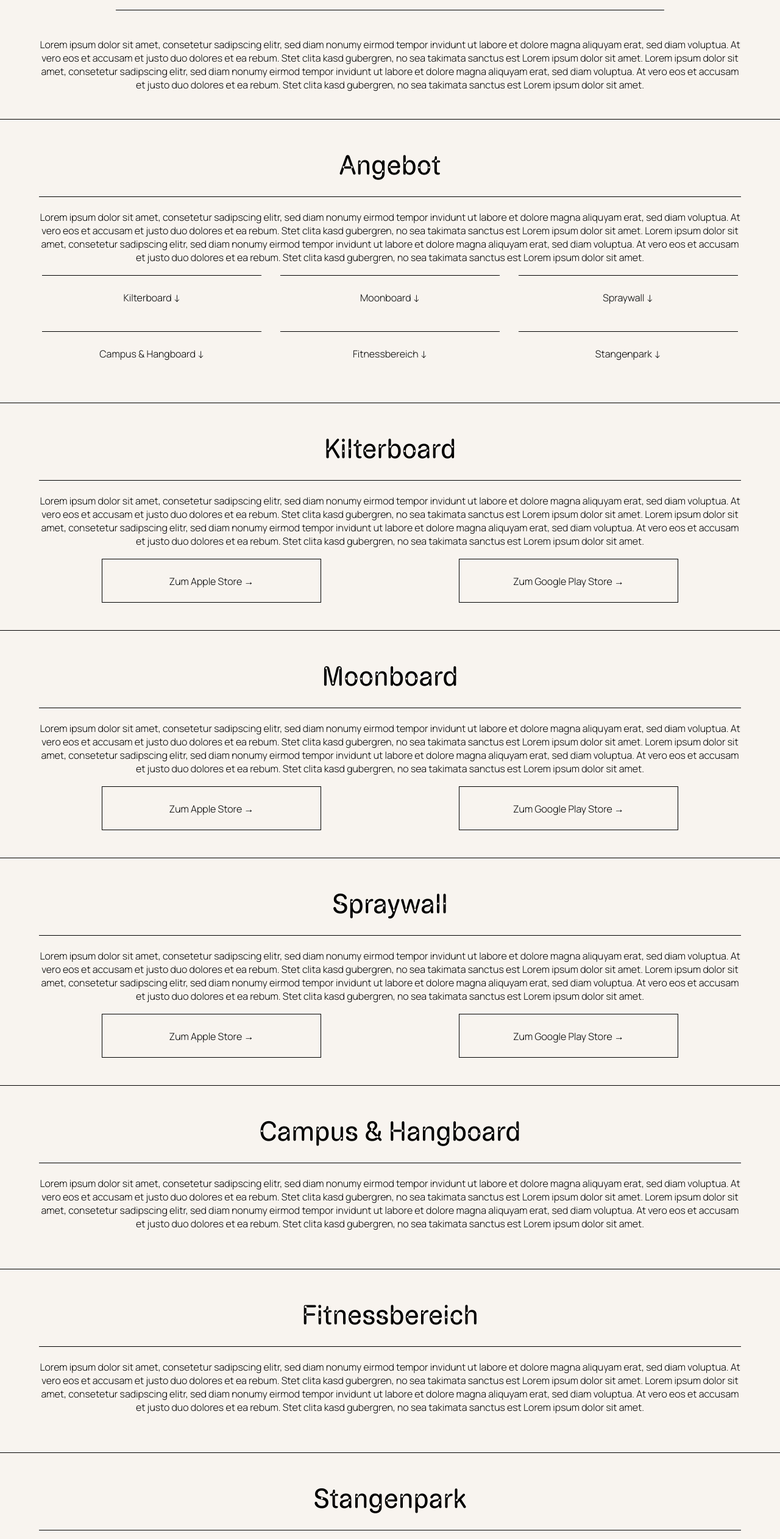
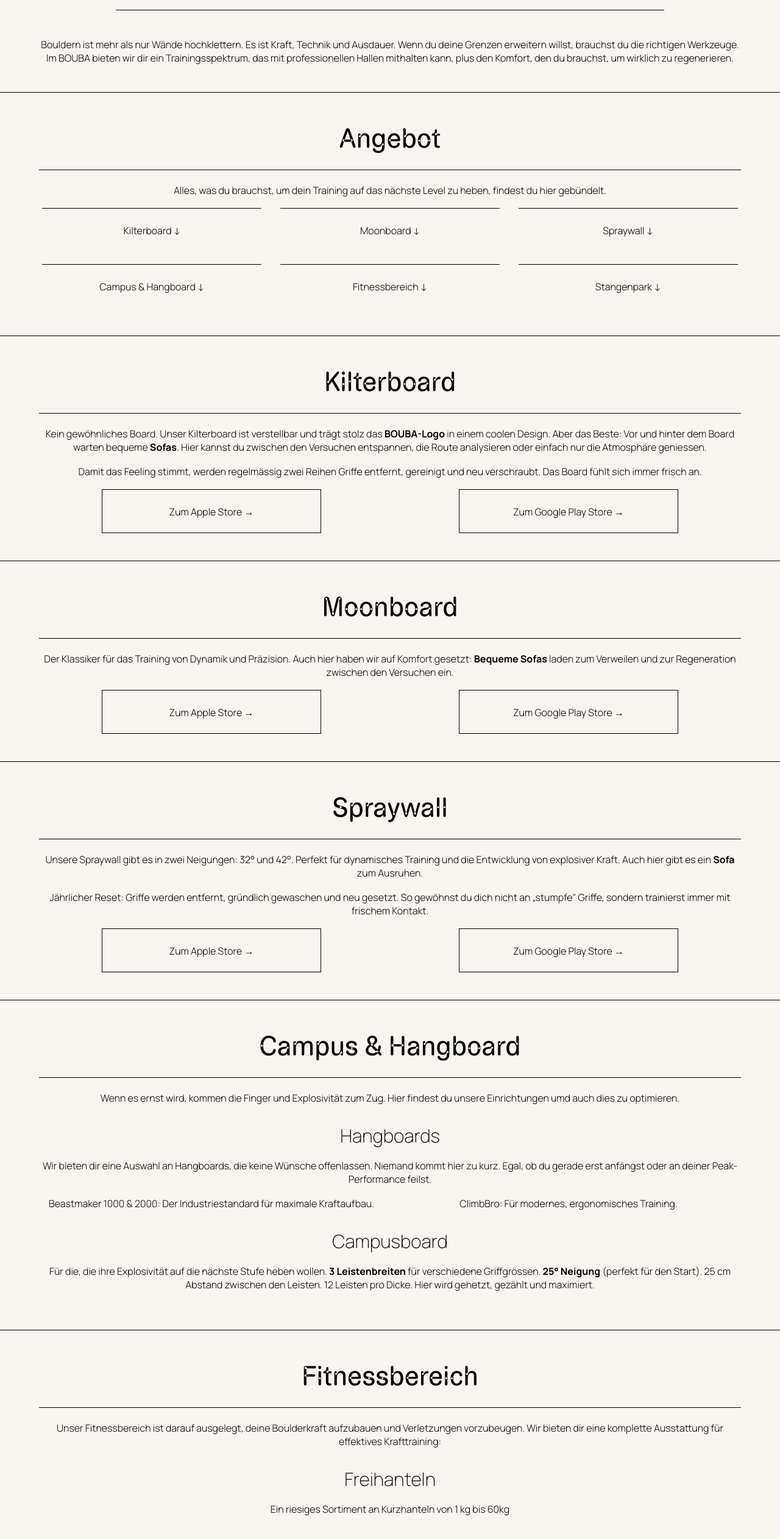
Before and after one commit to escodebar/boulder-baden.ch, a Nuxt app: page /trainieren in a window 1280 px wide. Shown: the part 234-2757 px from the top of the page at 61% size. Built offline with nearby package versions, Linux system fonts and the light colour scheme.

Commit message:
Rework trainieren

```diff
--- a/app/pages/trainieren.vue
+++ b/app/pages/trainieren.vue
@@ -2,30 +2,19 @@
   <h1>Trainieren</h1>
 
   <p>
-    Lorem ipsum dolor sit amet, consetetur sadipscing elitr, sed diam nonumy
-    eirmod tempor invidunt ut labore et dolore magna aliquyam erat, sed diam
-    voluptua. At vero eos et accusam et justo duo dolores et ea rebum. Stet
-    clita kasd gubergren, no sea takimata sanctus est Lorem ipsum dolor sit
-    amet. Lorem ipsum dolor sit amet, consetetur sadipscing elitr, sed diam
-    nonumy eirmod tempor invidunt ut labore et dolore magna aliquyam erat, sed
-    diam voluptua. At vero eos et accusam et justo duo dolores et ea rebum. Stet
-    clita kasd gubergren, no sea takimata sanctus est Lorem ipsum dolor sit
-    amet.
+    Bouldern ist mehr als nur Wände hochklettern. Es ist Kraft, Technik und
+    Ausdauer. Wenn du deine Grenzen erweitern willst, brauchst du die richtigen
+    Werkzeuge. Im BOUBA bieten wir dir ein Trainingsspektrum, das mit
+    professionellen Hallen mithalten kann, plus den Komfort, den du brauchst, um
+    wirklich zu regenerieren.
   </p>
 
   <section>
     <h2>Angebot</h2>
 
     <p>
-      Lorem ipsum dolor sit amet, consetetur sadipscing elitr, sed diam nonumy
-      eirmod tempor invidunt ut labore et dolore magna aliquyam erat, sed diam
-      voluptua. At vero eos et accusam et justo duo dolores et ea rebum. Stet
-      clita kasd gubergren, no sea takimata sanctus est Lorem ipsum dolor sit
-      amet. Lorem ipsum dolor sit amet, consetetur sadipscing elitr, sed diam
-      nonumy eirmod tempor invidunt ut labore et dolore magna aliquyam erat, sed
-      diam voluptua. At vero eos et accusam et justo duo dolores et ea rebum.
-      Stet clita kasd gubergren, no sea takimata sanctus est Lorem ipsum dolor
-      sit amet.
+      Alles, was du brauchst, um dein Training auf das nächste Level zu heben,
+      findest du hier gebündelt.
     </p>
 
     <ul class="angebot">
@@ -84,15 +73,16 @@
     <h2>Kilterboard</h2>
 
     <p>
-      Lorem ipsum dolor sit amet, consetetur sadipscing elitr, sed diam nonumy
-      eirmod tempor invidunt ut labore et dolore magna aliquyam erat, sed diam
-      voluptua. At vero eos et accusam et justo duo dolores et ea rebum. Stet
-      clita kasd gubergren, no sea takimata sanctus est Lorem ipsum dolor sit
-      amet. Lorem ipsum dolor sit amet, consetetur sadipscing elitr, sed diam
-      nonumy eirmod tempor invidunt ut labore et dolore magna aliquyam erat, sed
-      diam voluptua. At vero eos et accusam et justo duo dolores et ea rebum.
-      Stet clita kasd gubergren, no sea takimata sanctus est Lorem ipsum dolor
-      sit amet.
+      Kein gewöhnliches Board. Unser Kilterboard ist verstellbar und trägt stolz
+      das <b>BOUBA-Logo</b> in einem coolen Design. Aber das Beste: Vor und
+      hinter dem Board warten bequeme <b>Sofas</b>. Hier kannst du zwischen den
+      Versuchen entspannen, die Route analysieren oder einfach nur die
+      Atmosphäre geniessen.
+    </p>
+
+    <p>
+      Damit das Feeling stimmt, werden regelmässig zwei Reihen Griffe entfernt,
+      gereinigt und neu verschraubt. Das Board fühlt sich immer frisch an.
     </p>
 
     <ul>
@@ -120,15 +110,9 @@
     <h2>Moonboard</h2>
 
     <p>
-      Lorem ipsum dolor sit amet, consetetur sadipscing elitr, sed diam nonumy
-      eirmod tempor invidunt ut labore et dolore magna aliquyam erat, sed diam
-      voluptua. At vero eos et accusam et justo duo dolores et ea rebum. Stet
-      clita kasd gubergren, no sea takimata sanctus est Lorem ipsum dolor sit
-      amet. Lorem ipsum dolor sit amet, consetetur sadipscing elitr, sed diam
-      nonumy eirmod tempor invidunt ut labore et dolore magna aliquyam erat, sed
-      diam voluptua. At vero eos et accusam et justo duo dolores et ea rebum.
-      Stet clita kasd gubergren, no sea takimata sanctus est Lorem ipsum dolor
-      sit amet.
+      Der Klassiker für das Training von Dynamik und Präzision. Auch hier haben
+      wir auf Komfort gesetzt: <b>Bequeme Sofas</b> laden zum Verweilen und zur
+      Regeneration zwischen den Versuchen ein.
     </p>
 
     <ul>
@@ -156,15 +140,15 @@
     <h2>Spraywall</h2>
 
     <p>
-      Lorem ipsum dolor sit amet, consetetur sadipscing elitr, sed diam nonumy
-      eirmod tempor invidunt ut labore et dolore magna aliquyam erat, sed diam
-      voluptua. At vero eos et accusam et justo duo dolores et ea rebum. Stet
-      clita kasd gubergren, no sea takimata sanctus est Lorem ipsum dolor sit
-      amet. Lorem ipsum dolor sit amet, consetetur sadipscing elitr, sed diam
-      nonumy eirmod tempor invidunt ut labore et dolore magna aliquyam erat, sed
-      diam voluptua. At vero eos et accusam et justo duo dolores et ea rebum.
-      Stet clita kasd gubergren, no sea takimata sanctus est Lorem ipsum dolor
-      sit amet.
+      Unsere Spraywall gibt es in zwei Neigungen: 32° und 42°. Perfekt für
+      dynamisches Training und die Entwicklung von explosiver Kraft. Auch hier
+      gibt es ein <b>Sofa</b> zum Ausruhen.
+    </p>
+
+    <p>
+      Jährlicher Reset: Griffe werden entfernt, gründlich gewaschen und neu
+      gesetzt. So gewöhnst du dich nicht an „stumpfe" Griffe, sondern trainierst
+      immer mit frischem Kontakt.
     </p>
 
     <ul>
@@ -192,15 +176,30 @@
     <h2>Campus & Hangboard</h2>
 
     <p>
-      Lorem ipsum dolor sit amet, consetetur sadipscing elitr, sed diam nonumy
-      eirmod tempor invidunt ut labore et dolore magna aliquyam erat, sed diam
-      voluptua. At vero eos et accusam et justo duo dolores et ea rebum. Stet
-      clita kasd gubergren, no sea takimata sanctus est Lorem ipsum dolor sit
-      amet. Lorem ipsum dolor sit amet, consetetur sadipscing elitr, sed diam
-      nonumy eirmod tempor invidunt ut labore et dolore magna aliquyam erat, sed
-      diam voluptua. At vero eos et accusam et justo duo dolores et ea rebum.
-      Stet clita kasd gubergren, no sea takimata sanctus est Lorem ipsum dolor
-      sit amet.
+      Wenn es ernst wird, kommen die Finger und Explosivität zum Zug. Hier
+      findest du unsere Einrichtungen umd auch dies zu optimieren.
+    </p>
+
+    <h3>Hangboards</h3>
+    <p>
+      Wir bieten dir eine Auswahl an Hangboards, die keine Wünsche offenlassen.
+      Niemand kommt hier zu kurz. Egal, ob du gerade erst anfängst oder an
+      deiner Peak-Performance feilst.
+    </p>
+
+    <ul>
+      <li>
+        Beastmaker 1000 & 2000: Der Industriestandard für maximale Kraftaufbau.
+      </li>
+      <li>ClimbBro: Für modernes, ergonomisches Training.</li>
+    </ul>
+
+    <h3>Campusboard</h3>
+    <p>
+      Für die, die ihre Explosivität auf die nächste Stufe heben wollen.
+      <b>3 Leistenbreiten</b> für verschiedene Griffgrössen. <b>25° Neigung</b>
+      (perfekt für den Start). 25 cm Abstand zwischen den Leisten. 12 Leisten
+      pro Dicke. Hier wird gehetzt, gezählt und maximiert.
     </p>
   </section>
 
@@ -208,31 +207,37 @@
     <h2>Fitnessbereich</h2>
 
     <p>
-      Lorem ipsum dolor sit amet, consetetur sadipscing elitr, sed diam nonumy
-      eirmod tempor invidunt ut labore et dolore magna aliquyam erat, sed diam
-      voluptua. At vero eos et accusam et justo duo dolores et ea rebum. Stet
-      clita kasd gubergren, no sea takimata sanctus est Lorem ipsum dolor sit
-      amet. Lorem ipsum dolor sit amet, consetetur sadipscing elitr, sed diam
-      nonumy eirmod tempor invidunt ut labore et dolore magna aliquyam erat, sed
-      diam voluptua. At vero eos et accusam et justo duo dolores et ea rebum.
-      Stet clita kasd gubergren, no sea takimata sanctus est Lorem ipsum dolor
-      sit amet.
+      Unser Fitnessbereich ist darauf ausgelegt, deine Boulderkraft aufzubauen
+      und Verletzungen vorzubeugen. Wir bieten dir eine komplette Ausstattung
+      für effektives Krafttraining:
     </p>
+
+    <h3>Freihanteln</h3>
+    <p>Ein riesiges Sortiment an Kurzhanteln von 1 kg bis 60kg</p>
+
+    <h3>Langhanteln</h3>
+    <p>Scheiben von 1.25 kg bis 25 kg.</p>
+
+    <h3>Rudermaschine</h3>
+    <p>Für Ausdauer und Rumpfstabilität.</p>
   </section>
 
   <section id="stangenpark">
     <h2>Stangenpark</h2>
 
     <p>
-      Lorem ipsum dolor sit amet, consetetur sadipscing elitr, sed diam nonumy
-      eirmod tempor invidunt ut labore et dolore magna aliquyam erat, sed diam
-      voluptua. At vero eos et accusam et justo duo dolores et ea rebum. Stet
-      clita kasd gubergren, no sea takimata sanctus est Lorem ipsum dolor sit
-      amet. Lorem ipsum dolor sit amet, consetetur sadipscing elitr, sed diam
-      nonumy eirmod tempor invidunt ut labore et dolore magna aliquyam erat, sed
-      diam voluptua. At vero eos et accusam et justo duo dolores et ea rebum.
-      Stet clita kasd gubergren, no sea takimata sanctus est Lorem ipsum dolor
-      sit amet.
+      Vergiss das langweilige Kabelzug-Training. Im BOUBA-Stangenpark geht es um
+      Körperbeherrschung, Dynamik und pure Freiheit. Hier findest du eine
+      professionelle Calisthenics-Anlage mit verschiedenen Stangenhöhen und
+      Griffoptionen.
+    </p>
+
+    <p>
+      Trainiere deine Pull-Ups, Dips, L-Sits und Muscle-Ups in einer Umgebung,
+      die direkt in die Halle integriert ist. Ob du deine Oberkörperkraft für
+      den nächsten Überhang aufbaust oder einfach nur ein paar Sätze für den
+      Flow machst – hier hast du Platz, um dich zu bewegen, ohne auf ein Gerät
+      warten zu müssen.
     </p>
   </section>
 </template>
```
